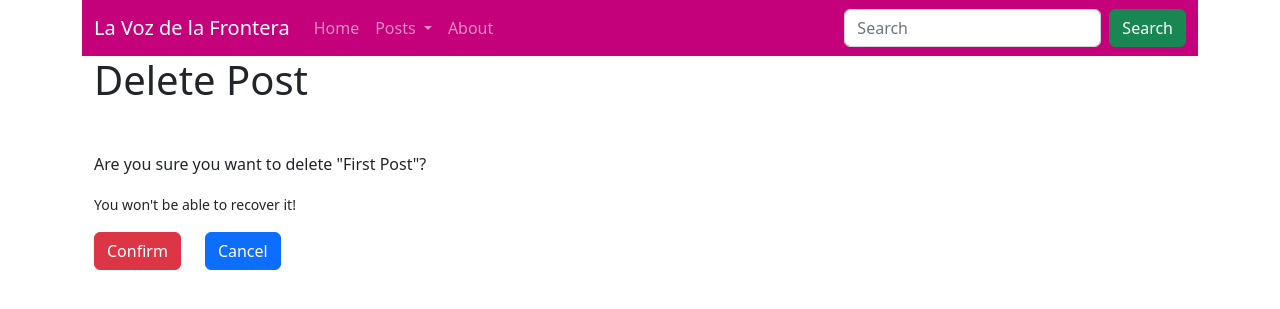
After one commit to JorgeToAn/FSDI112-Blog, a Django app: page /posts/1/delete/ in a window 1280 px wide. The commit adds this page. Shown: the top 309 px of the page. Run offline with Django 4.2, Linux system fonts and the light colour scheme; data comes from the database, SQL or seed files in the repository; both versions use the stored data as it was after the commit.

Commit message:
Added edit and delete functionality

```diff
--- a/posts/urls.py
+++ b/posts/urls.py
@@ -1,9 +1,11 @@
 from django.urls import path
-from posts.views import PostListView, PostDetailView, PostCreateView
+from posts.views import PostListView, PostDetailView, PostCreateView, PostUpdateView, PostDeleteView
 
 
 urlpatterns = [
     path('', PostListView.as_view(), name="list"),
     path('<int:pk>/', PostDetailView.as_view(), name="detail"),
     path('new/', PostCreateView.as_view(), name="new"),
+    path('<int:pk>/edit/', PostUpdateView.as_view(), name='edit'),
+    path('<int:pk>/delete/', PostDeleteView.as_view(), name='delete'),
 ]
--- a/posts/views.py
+++ b/posts/views.py
@@ -1,5 +1,6 @@
-from django.views.generic import ListView, DetailView
-from django.views.generic.edit import CreateView
+from django.views.generic import ListView, DetailView, DeleteView
+from django.views.generic.edit import CreateView, UpdateView
+from django.urls import reverse_lazy
 from posts.models import Post
 
 
@@ -17,3 +18,15 @@ class PostCreateView(CreateView):
     template_name: str="posts/new.html"
     model = Post
     fields = ['title', 'author', 'subtitle', 'body']
+
+
+class PostUpdateView(UpdateView):
+    template_name: str="posts/edit.html"
+    model = Post
+    fields = ["title", "subtitle", "body"]
+
+
+class PostDeleteView(DeleteView):
+    template_name: str="posts/delete.html"
+    model = Post
+    success_url = reverse_lazy("list")
--- a/static/css/base.css
+++ b/static/css/base.css
@@ -0,0 +1,14 @@
+/* NAVBAR */
+.navbar {
+    background-color: #c4007a !important;
+}
+
+
+/* UTILITY */
+div.blank {
+    height: 5vh;
+}
+
+.page-subtitle {
+    color: #c4007a;
+}
--- a/templates/about.html
+++ b/templates/about.html
@@ -4,4 +4,7 @@
 
 {% block content %}
 <h1>About</h1>
+<div class="blank"></div>
+<p>Hello my name is <b>Jorge Tostado</b> and I'm a 22 year old student in computer systems engineering, currently I'm going through a Full Stack Development course and this project is one of the assignments tasked.</p>
+<p>I enjoy computers and programming a lot, during my free time I love to play videogames like Splatoon or Minecraft.</p>
 {% endblock content %}
--- a/templates/base.html
+++ b/templates/base.html
@@ -1,3 +1,5 @@
+{% load static %}
+
 <!DOCTYPE html>
 <html lang="en">
 <head>
@@ -5,10 +7,12 @@
     <meta http-equiv="X-UA-Compatible" content="IE=edge">
     <meta name="viewport" content="width=device-width, initial-scale=1.0">
     <link href="https://cdn.jsdelivr.net/npm/bootstrap@5.2.1/dist/css/bootstrap.min.css" rel="stylesheet" integrity="sha384-iYQeCzEYFbKjA/T2uDLTpkwGzCiq6soy8tYaI1GyVh/UjpbCx/TYkiZhlZB6+fzT" crossorigin="anonymous">
+    <link rel="stylesheet" href="{% static 'css/base.css' %}">
     <title>{% block title %}{% endblock title %}</title>
 </head>
 <body>
-    <nav class="navbar navbar-expand-lg bg-light">
+    <div class="container">
+        <nav class="navbar navbar-expand-lg navbar-dark">
             <div class="container-fluid">
                 <a class="navbar-brand" href="{% url 'home' %}">La Voz de la Frontera</a>
                 <button class="navbar-toggler" type="button" data-bs-toggle="collapse" data-bs-target="#navbarSupportedContent" aria-controls="navbarSupportedContent" aria-expanded="false" aria-label="Toggle navigation">
@@ -34,14 +38,17 @@
                     </ul>
                     <form class="d-flex" role="search">
                     <input class="form-control me-2" type="search" placeholder="Search" aria-label="Search">
-                <button class="btn btn-outline-success" type="submit">Search</button>
+                    <button class="btn btn-success" type="submit">Search</button>
                     </form>
                 </div>
             </div>
         </nav>
+    </div>
 
+    <div class="container">
         {% block content %}
         {% endblock content %}
+    </div>
 
     <script src="https://cdn.jsdelivr.net/npm/bootstrap@5.2.1/dist/js/bootstrap.bundle.min.js" integrity="sha384-u1OknCvxWvY5kfmNBILK2hRnQC3Pr17a+RTT6rIHI7NnikvbZlHgTPOOmMi466C8" crossorigin="anonymous"></script>
 </body>
--- /dev/null
+++ b/templates/posts/delete.html
@@ -0,0 +1,24 @@
+{% extends 'base.html' %}
+
+{% block title %}Delete Post{% endblock title %}
+
+{% block content %}
+<div class="container">
+    <h1>Delete Post</h1>
+    <div class="blank"></div>
+
+    <p>Are you sure you want to delete "{{ post.title }}"?</p>
+    <p><small>You won't be able to recover it!</small></p>
+    <form method="post">
+        {% csrf_token %}
+        <div class="row">
+            <div class="col-auto">
+                <input type="submit" value="Confirm" class="btn btn-danger">
+            </div>
+            <div class="col-auto">
+                <a href="{% url 'detail' post.id %}" class="btn btn-primary">Cancel</a>
+            </div>
+        </div>
+    </form>
+</div>
+{% endblock content %}
--- a/templates/posts/list.html
+++ b/templates/posts/list.html
@@ -4,14 +4,16 @@
 
 {% block content %}
 <h1>Posts</h1>
-
+<div class="blank"></div>
 {% for post in post_list %}
-<div class="card" style="width: 18rem;">
+<div class="card mb-2" style="width: 100%;">
     <div class="card-body">
       <h5 class="card-title">{{ post.title }}</h5>
       <h6 class="card-subtitle mb-2 text-muted">{{ post.subtitle }}</h6>
       <p class="card-text">{{ post.body }}</p>
       <a href="{% url 'detail' post.id %}" class="card-link">Read more</a>
+      <a href="{% url 'edit' post.id %}" class="card-link">Edit</a>
+      <a href="{% url 'delete' post.id %}" class="card-link" style="color: #f84444;">Delete</a>
     </div>
 </div>
 {% endfor %}
--- a/templates/posts/new.html
+++ b/templates/posts/new.html
@@ -4,7 +4,7 @@
 
 {% block content %}
 <h1>Create New Post</h1>
-
+<div class="blank"></div>
 <form method="post">
     {% csrf_token %}
     {{ form.as_p }}
```
Also changed, not shown: templates/index.html (+5 -2 lines), templates/posts/detail.html (+8 -0 lines), templates/posts/edit.html (added, +16 -0 lines), db.sqlite3. Lines whose indentation alone changed are shown as unchanged.
